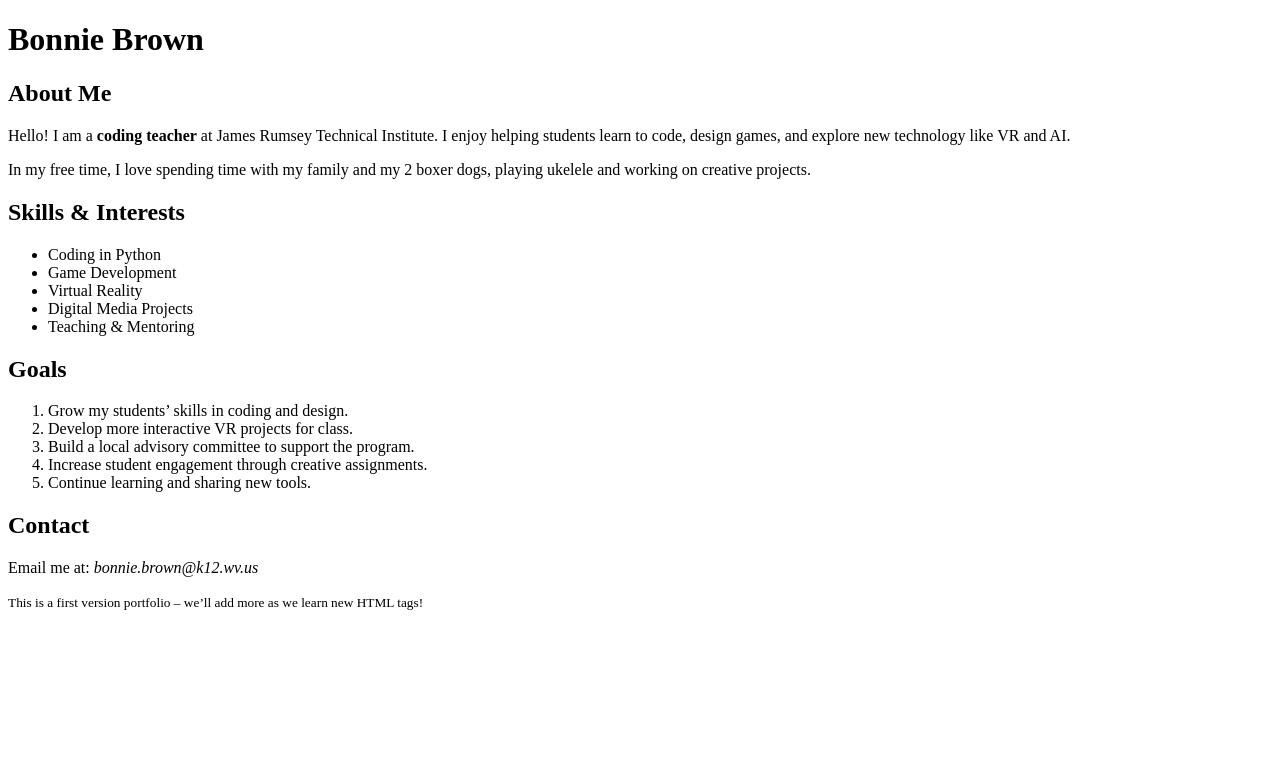
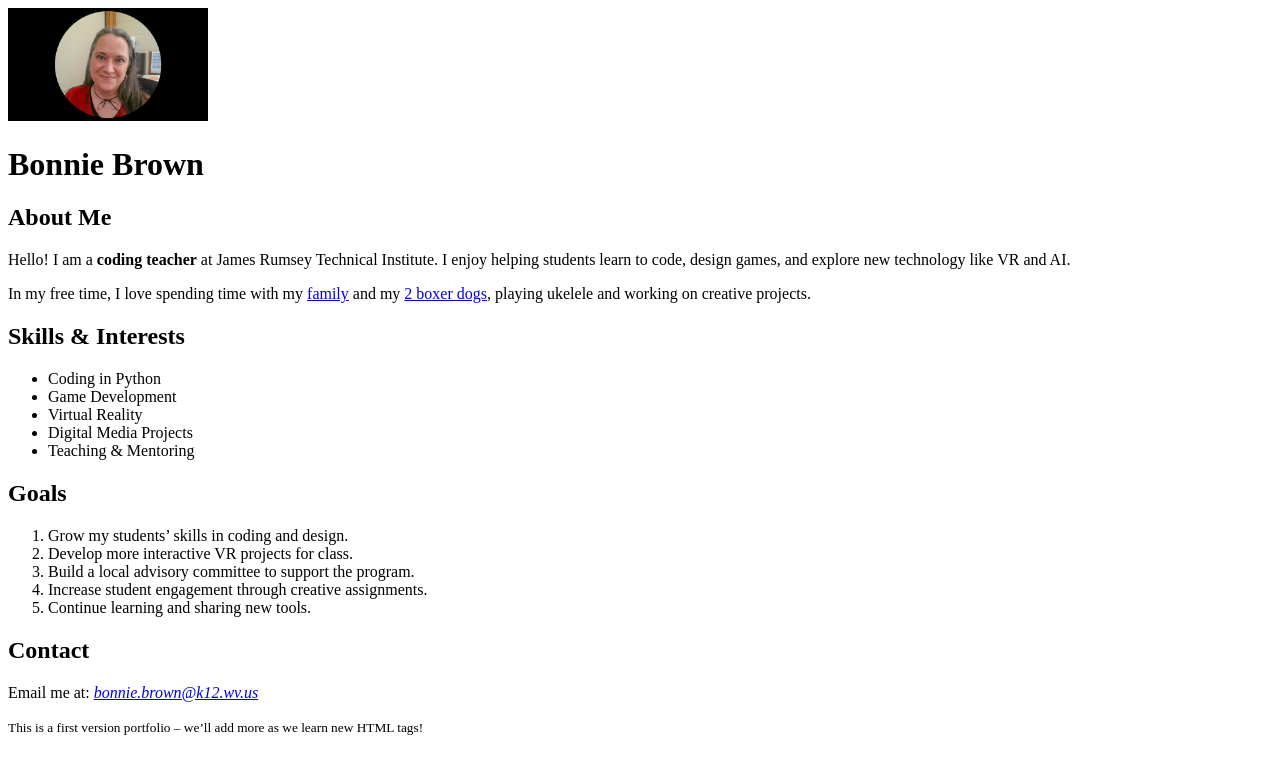
Before and after one commit to Mrs-BBrown/portfolio-website, a plain HTML site: page index.html in a window 1280 px wide. Drawn offline with Linux system fonts and the light colour scheme.

Commit message:
Add files via upload
Updated index.html with photo + new images.

```diff
--- a/index.html
+++ b/index.html
@@ -5,11 +5,12 @@
   <title>Bonnie Brown – Portfolio</title>
 </head>
 <body>
+  <img src="images/me.jpg" alt="Picture of Me" width="200">
   <h1>Bonnie Brown</h1>
 
   <h2>About Me</h2>
   <p>Hello! I am a <strong>coding teacher</strong> at James Rumsey Technical Institute. I enjoy helping students learn to code, design games, and explore new technology like VR and AI.</p>
-  <p>In my free time, I love spending time with my family and my 2 boxer dogs, playing ukelele and working on creative projects.</p>
+  <p>In my free time, I love spending time with my <a href="images\family.jpg">family</a> and my <a href="images/dogs.jpg">2 boxer dogs</a>, playing ukelele and working on creative projects.</p>
 
   <h2>Skills & Interests</h2>
   <ul>
@@ -30,7 +31,7 @@
   </ol>
 
   <h2>Contact</h2>
-  <p>Email me at: <em>bonnie.brown@k12.wv.us</em></p>
+  <p>Email me at: <a href="mailto:yourname@example.com"><em>bonnie.brown@k12.wv.us</em></a></p>
   <p><small>This is a first version portfolio – we’ll add more as we learn new HTML tags!</small></p>
 </body>
 </html>
```
Also changed, not shown: images/dogs.jpg (added), images/family.jpg (added), images/me.jpg (added).
